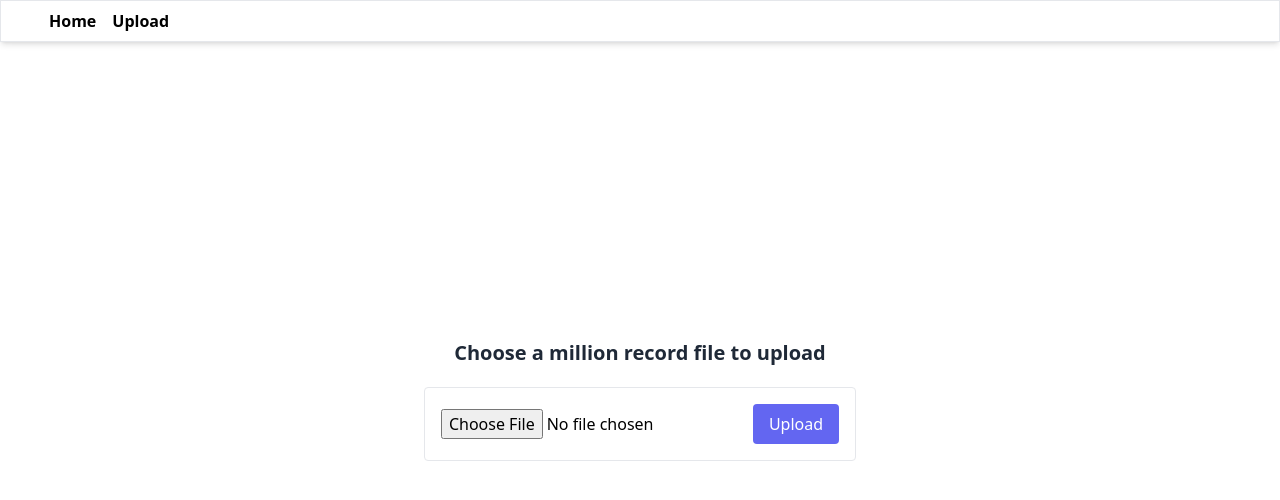
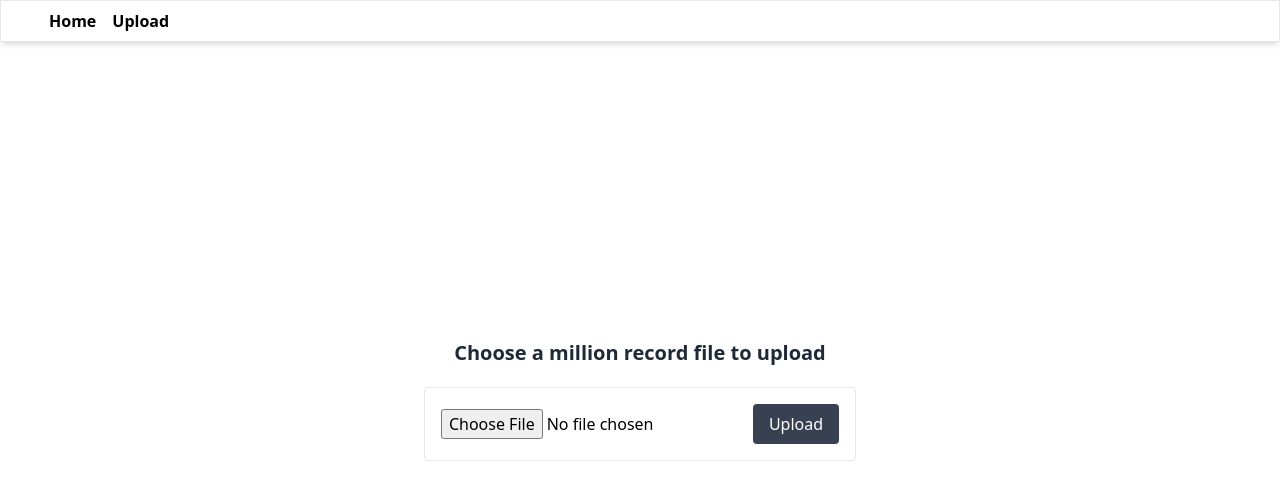
Before and after one commit to md-rabiul-hasan/milion-records-upload-frontend, a Next.js app: page /upload in a window 1280 px wide. Shown: the top 500 px of the page. Built offline with nearby package versions, Linux system fonts and the light colour scheme.

Commit message:
update progress-bar

```diff
--- a/pages/upload.js
+++ b/pages/upload.js
@@ -3,13 +3,16 @@ import Layout from './components/Layout'
 
 export default function upload() {
 
-  const fileRef      = useRef();
-  const API_ENDPOINT = "http://127.0.0.1:8000/api/v1";
+  const fileRef                         = useRef();
+  const API_ENDPOINT                    = "http://127.0.0.1:8000/api/v1";
   const [batchDetails, setBatchDetails] = useState({});
-  const [batchId, setBatchId] = useState(null);
+  const [batchId, setBatchId]           = useState(null);
+  const [isLoading, setIsLoading]       = useState(false);
 
   const handleForm = (e) => {
     e.preventDefault();
+    if(isLoading) return false;
+
     const inputFile = fileRef.current;
     const file = inputFile.files[0];
 
@@ -17,12 +20,12 @@ export default function upload() {
 
     const fromData = new FormData();
     fromData.append("mycsv", file);
+    setIsLoading(true);
     fetch(`${API_ENDPOINT}/upload`, { method: "post", body: fromData })
         .then( (res) => res.json())
         .then( (data) => {
-          console.log(data);
+          setIsLoading(false);
           setBatchId(data.id);
-          fetchBatchDetails(data.id);
         })
 
   }
@@ -35,29 +38,37 @@ export default function upload() {
         .then( (data) => setBatchDetails(data))
   }
 
+  const updateProgress = () => {
+    setInterval(() => {
+      fetchBatchDetails();
+    }, 2000);
+  }
+
   useEffect( () => {
-    setInterval( () => {
-      if(batchDetails.progress && batchDetails.progress !== 100){
-        fetchBatchDetails();
-      }
-    }, 2000);
-  }, []);
+
+    if(batchId != null){
+      updateProgress();
+    }
+
+  }, [batchId]);
 
   return (
     <Layout>
-      {batchDetails.progress &&
+      {batchDetails.progress != undefined &&
         <section>
-          <h1 className='text-xl text-gray-800 text-center mb-5 font-bold'>File uploading.... ({batchDetails.progress}%)</h1>
-          <progress value={batchDetails.progress} max="100"></progress>
+          <h1 className='text-xl text-gray-800 text-center mb-5 font-bold'>Upload in progress ({batchDetails.progress}%)</h1>
+          <div className='w-full h-4 rounded-lg shadow-inner border'>
+            <div className='bg-green-700 w-full h-4 rounded-lg' style={{ width:`${batchDetails.progress}%` }}></div>
+          </div>
         </section>
       }
 
-    { !batchDetails.progress &&
+    { batchDetails.progress == undefined &&
       <section>
         <h1 className='text-xl text-gray-800 text-center mb-5 font-bold'>Choose a million record file to upload</h1>
         <form className='border rounded p-4' onSubmit={handleForm}>
           <input type="file" ref={fileRef}/>
-          <input type="submit" value="Upload" className="px-4 py-2 bg-gray-700 rounded text-white bg-indigo-500" />
+          <input type="submit" value="Upload" className={`px-4 py-2 rounded text-white ${isLoading ? 'bg-gray-400' : 'bg-gray-700'}`} />
         </form>
       </section>
     }
```
